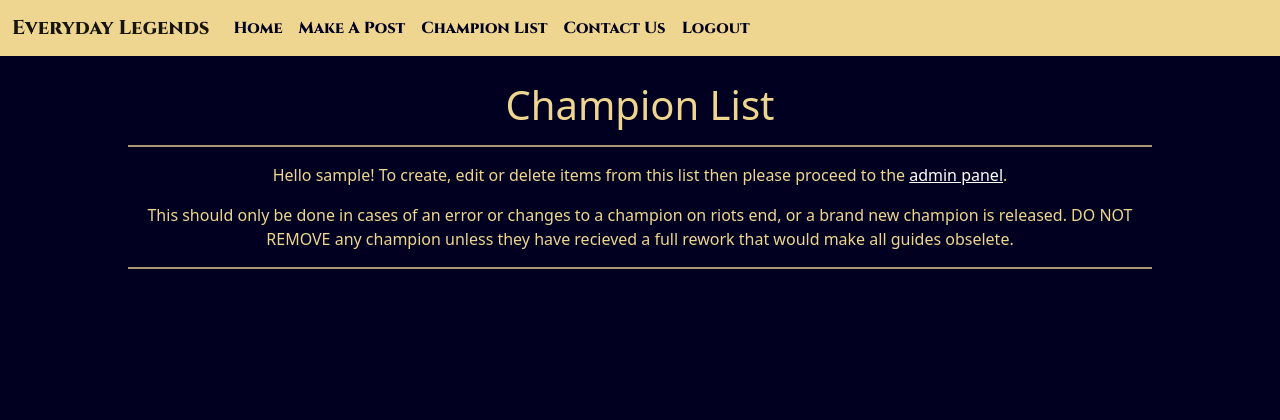
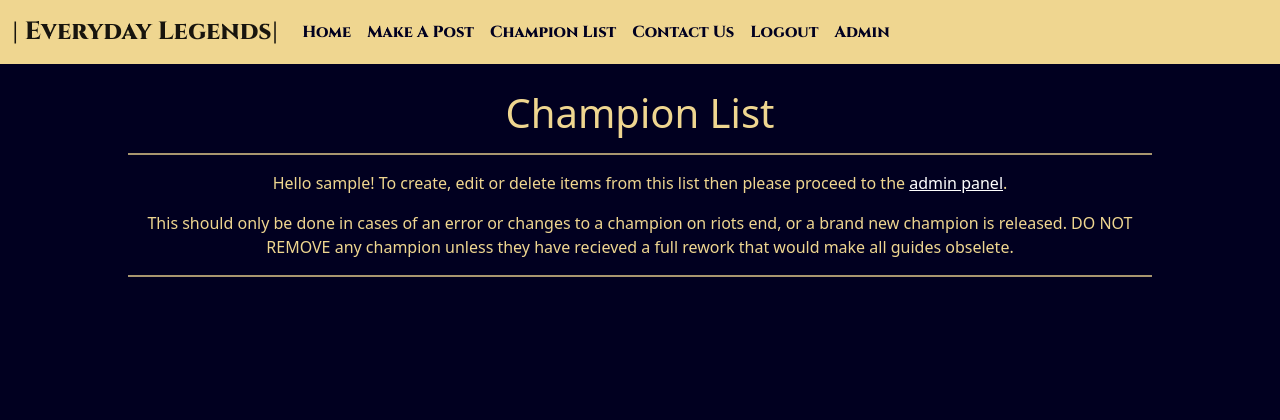
Before and after one commit to Welshy92/everyday-legends, a Django app: page /champions in a window 1280 px wide. Shown: the top 420 px of the page. Run offline with Django 3.2, Linux system fonts and the light colour scheme; the visitor is signed in with stand-in values (Sample User, id 1); data that the repository does not hold is empty; some libraries are stand-ins or nearby versions.

Commit message:
Add admin panel button for staff. Increase logo font size

```diff
--- a/static/css/style.css
+++ b/static/css/style.css
@@ -17,6 +17,10 @@
 }
 
    /* Nav Bar Styling */
+
+.logo-text {
+    font-size: 25px;
+}
 
 .bg-navi {
     background-color: #EFD690;
--- a/templates/base.html
+++ b/templates/base.html
@@ -15,7 +15,7 @@
 <body>
     <nav class="navbar navbar-expand-lg bg-navi">
         <div class="container-fluid">
-            <a class="navbar-brand" href="{% url 'home' %}">Everyday Legends</a>
+            <a class="navbar-brand logo-text" href="{% url 'home' %}">| Everyday Legends|</a>
             <button class="navbar-toggler" type="button" data-bs-toggle="collapse" data-bs-target="#navbarSupportedContent" aria-controls="navbarSupportedContent" aria-expanded="false" aria-label="Toggle navigation">
               <span class="navbar-toggler-icon"></span>
             </button>
@@ -44,6 +44,11 @@
                 {% else %}
                 <li class="nav-item">
                     <a class="nav-link" href="{% url 'account_login' %}">Login</a>
+                </li>
+                {% endif %}
+                {% if user.is_staff %}
+                <li class="nav-item">
+                    <a class="nav-link" href="{% url 'admin:index' %}">Admin</a>
                 </li>
                 {% endif %}
             </div>
```
Lines whose indentation alone changed are shown as unchanged.
